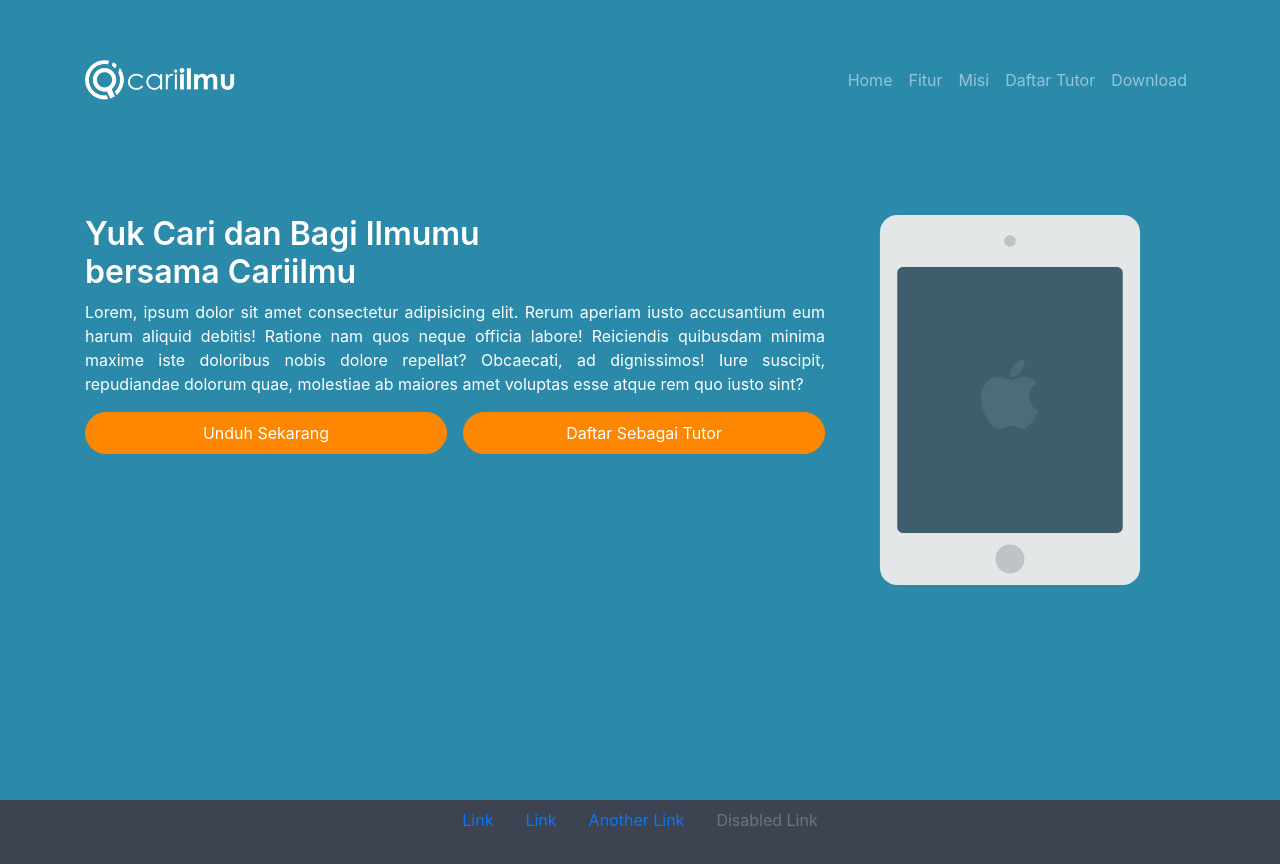
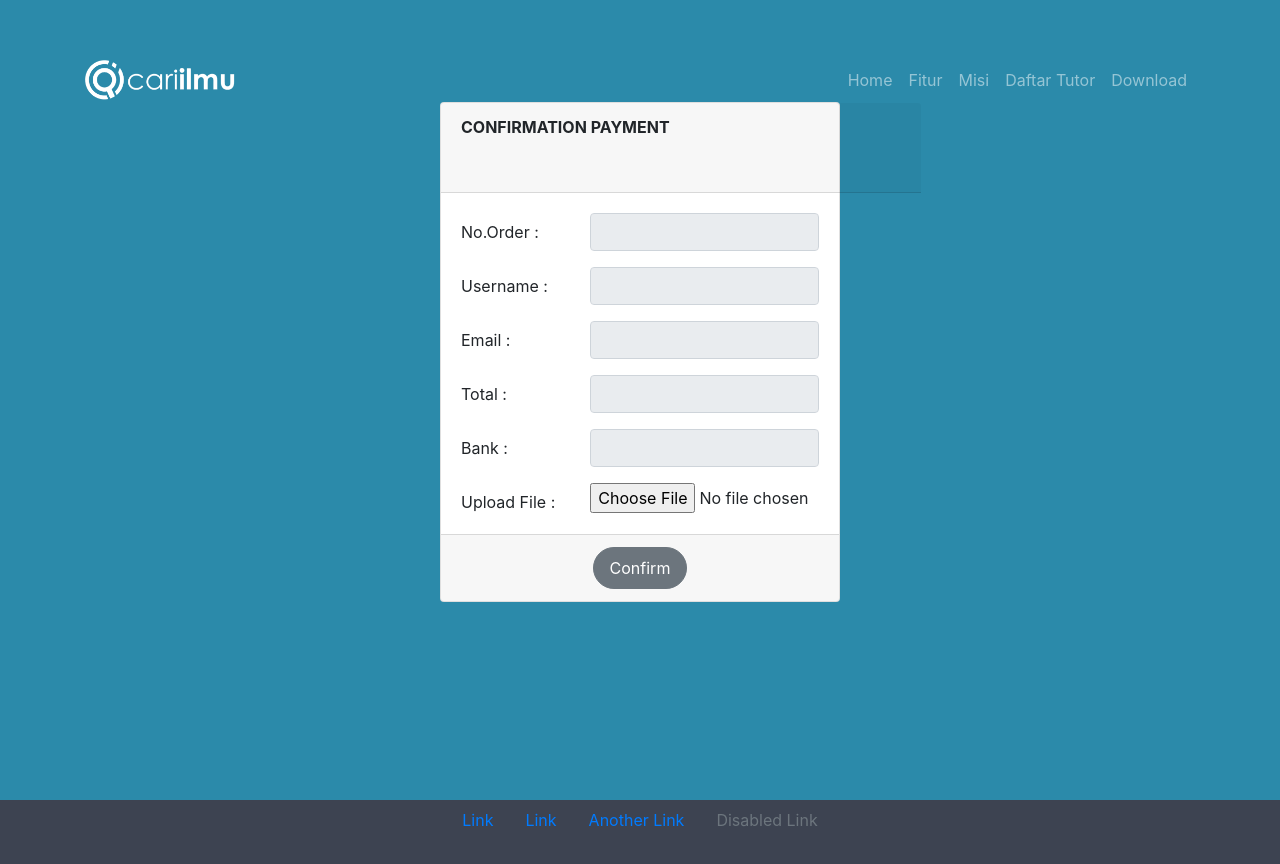
Before and after one commit to delarta/cariilmu-frontend, a React (Create React App) app: page / in a window 1280 px wide. Shown: the top 864 px of the page. Built offline with nearby package versions, Linux system fonts and the light colour scheme.

Commit message:
[Harun] - slicing payment

```diff
--- a/src/App.js
+++ b/src/App.js
@@ -10,6 +10,7 @@ import SignUpPage from './pages/SignUpPage';
 import ClassListPage from './pages/ClassListPage';
 import CategoryPage from './pages/CategoryPage';
 import SchedulePage from './pages/SchedulePage';
+import ConfirmationPage from './pages/ConfirmationPage';
 
 class App extends Component {
   render() {
@@ -18,7 +19,7 @@ class App extends Component {
         <div className="App">
           <Header />
           <Route exact to="/" render={props => (
-            <Home />
+            <ConfirmationPage />
           )} />
           <Route exact to="/signin" render={props => (
             <SignInPage />
--- /dev/null
+++ b/src/pages/ConfirmationPage.css
@@ -0,0 +1,34 @@
+.sec_1{
+    background-color: #2b8aaa;
+    height: 100vh;
+    padding-top: 8%;
+}
+
+.box{
+    height: 500px;
+    width: 400px;
+    margin:auto;
+    display: flex;
+    justify-content: center;
+}
+.Header{
+    display: flex;
+    justify-content: space-between;
+    height: 90px;
+    width: 60vh;
+    background-color: #2b8aaa;
+    margin:auto;
+    font-weight: bold;
+
+
+}
+.footer{
+    display: flex;
+    justify-content: center;
+
+}
+.Body{
+
+    height: 50%;
+    margin:auto;
+}
--- a/src/pages/ConfirmationPage.js
+++ b/src/pages/ConfirmationPage.js
@@ -1,10 +1,70 @@
-import React, { Component } from 'react'
+import React, { Component } from 'react';
+import { Button, CardBody,CardHeader, Card,CardFooter, FormGroup,Label, Col, Input } from 'reactstrap';
+import Foto from '../assets/img/photo.png';
+
+import '../pages/ConfirmationPage.css';
 
 class ConfirmationPage extends Component {
   render() {
     return (
       <div>
+          <section className="sec_1">
+          <Card className="box">
+                  <CardHeader className="Header">
+                  <Label> CONFIRMATION PAYMENT</Label>
+                  </CardHeader>
+                    <CardBody className="Body">
 
+                       <FormGroup row>
+                          <Label for="order" sm={4}>No.Order :</Label>
+                            <Col sm={8}>
+                              <Input type="order" name="order" id="order" placeholder="" disabled />
+                                </Col>
+                        </FormGroup>
+
+                        <FormGroup row>
+                          <Label for="username" sm={4}>Username :</Label>
+                            <Col sm={8}>
+                              <Input type="Username" name="Username" id="Username" placeholder="" disabled/>
+                                </Col>
+                        </FormGroup>
+
+                        <FormGroup row>
+                          <Label for="exampleEmail" sm={4}>Email :</Label>
+                            <Col sm={8}>
+                              <Input type="email" name="email" id="email" placeholder="" disabled/>
+                                </Col>
+                        </FormGroup>
+
+                        <FormGroup row>
+                          <Label for="total" sm={4}>Total :</Label>
+                            <Col sm={8}>
+                              <Input type="total" name="total" id="total" placeholder="" disabled/>
+                                </Col>
+                        </FormGroup>
+
+                        <FormGroup row>
+                          <Label for="bank" sm={4}>Bank :</Label>
+                            <Col sm={8}>
+                              <Input type="bank" name="bank" id="bank" placeholder="" disabled/>
+                                </Col>
+                        </FormGroup>
+
+                        <FormGroup row>
+                          <Label for="bank" sm={4}>Upload File :</Label>
+                            <Col sm={8}>
+                            <Input type="file" name="file" id="exampleFile" />
+                                </Col>
+                        </FormGroup>
+
+
+                    </CardBody>
+                  <CardFooter className="footer">
+                    <Button> Confirm </Button>
+                  </CardFooter>
+          </Card>
+
+          </section>
       </div>
     )
   }
```
Also changed, not shown: src/assets/img/photo.png (added).
